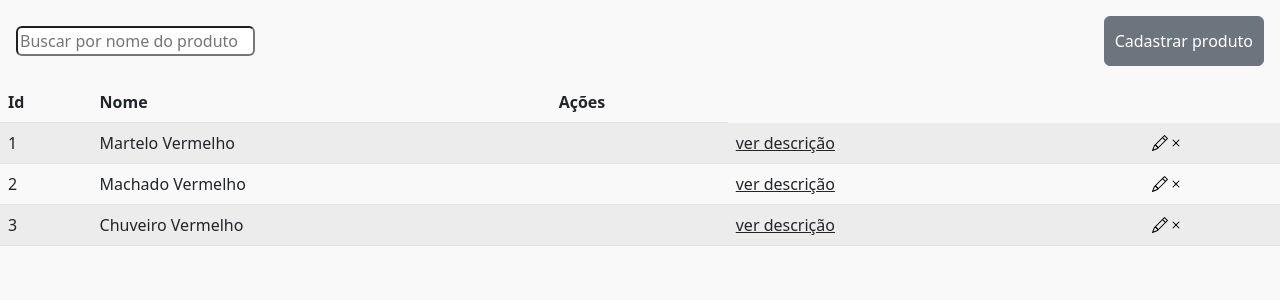
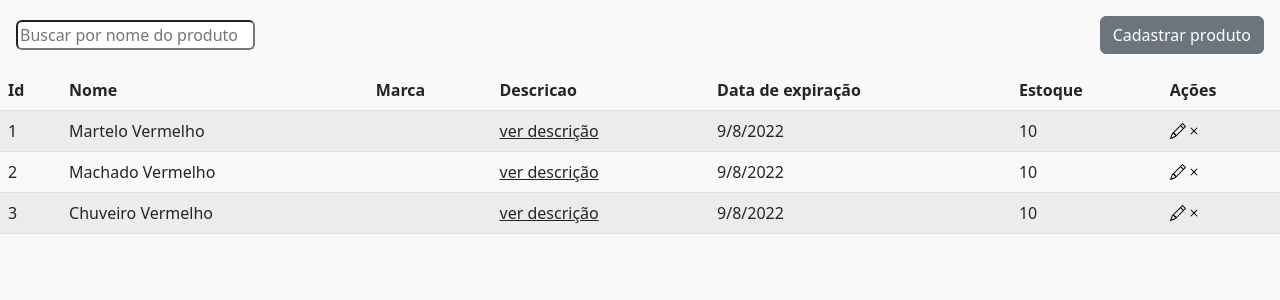
Before and after one commit to alexiamelhado18/frontADS2022TCC-casaleite, a Vue app: page /Produtos in a window 1280 px wide. Shown: the top 300 px of the page. Built offline with nearby package versions, Linux system fonts and the light colour scheme.

Commit message:
inclusion of new props and new function that displays the product description

```diff
--- a/src/views/Produtos.vue
+++ b/src/views/Produtos.vue
@@ -7,13 +7,17 @@
         placeholder="Buscar por nome do produto"
         @input="consultarQuandoParar($event)"
       />
-      <b-button>Cadastrar produto</b-button>
+      <b-button :to="{ name: 'CadastrarProduto' }">Cadastrar produto</b-button>
     </div>
     <table class="table table-striped">
       <thead>
         <tr>
           <th scope="col">Id</th>
           <th scope="col">Nome</th>
+          <th scope="col">Marca</th>
+          <th scope="col">Descricao</th>
+          <th scope="col">Data de expiração</th>
+          <th scope="col">Estoque</th>
           <th scope="col">Ações</th>
         </tr>
       </thead>
@@ -23,7 +27,12 @@
           :key="item.id"
           :id="item.id"
           :nome="item.nome"
+          :estoque="item.estoque"
+          :data_expiracao="item.data_expiracao"
+          :marca="item.marca"
+          :color="item.color"
           @setarItemExclusao="pegarItemASerExcluido(item)"
+          @verDescricao="verDescricao(item.descricao)"
         />
       </tbody>
       <tbody v-else>
@@ -35,12 +44,15 @@
       </tbody>
     </table>
     <b-modal
-      ref="my-modal"
+      ref="modal-excluir-item"
       title="Deseja realmente excluir esse produto?"
       hide-footer
     >
       <b-button class="m-3" @click="fecharModal">Cancelar</b-button>
       <b-button class="m-3" @click="excluirItem">Confirmar</b-button>
+    </b-modal>
+    <b-modal ref="modal-ver-descricao" hide-footer>
+      {{ descricao }}
     </b-modal>
   </div>
 </template>
@@ -56,12 +68,35 @@ export default {
   data() {
     return {
       items: [
-        { id: 1, nome: "Martelo" },
-        { id: 2, nome: "Machado" },
-        { id: 3, nome: "Chuveiro" },
+        {
+          id: 1,
+          nome: "Martelo",
+          color: undefined,
+          marca: "",
+          data_expiracao: this.dateNow(),
+          estoque: 10,
+          descricao: "lorem lorem lorem...",
+        },
+        {
+          id: 2,
+          nome: "Machado",
+          color: undefined,
+          marca: "",
+          data_expiracao: this.dateNow(),
+          estoque: 10,
+        },
+        {
+          id: 3,
+          nome: "Chuveiro",
+          color: undefined,
+          marca: "",
+          data_expiracao: this.dateNow(),
+          estoque: 10,
+        },
       ],
       item: {},
       isFilter: false,
+      descricao: "",
     };
   },
   methods: {
@@ -94,10 +129,18 @@ export default {
       this.item = item;
     },
     abrirModal() {
-      this.$refs["my-modal"].show();
+      this.$refs["modal-excluir-item"].show();
     },
     fecharModal() {
-      this.$refs["my-modal"].hide();
+      this.$refs["modal-excluir-item"].hide();
+    },
+    dateNow() {
+      const d = new Date();
+      return d.toLocaleDateString();
+    },
+    verDescricao(descricao) {
+      this.descricao = descricao;
+      this.$refs["modal-ver-descricao"].show();
     },
   },
 };
```
